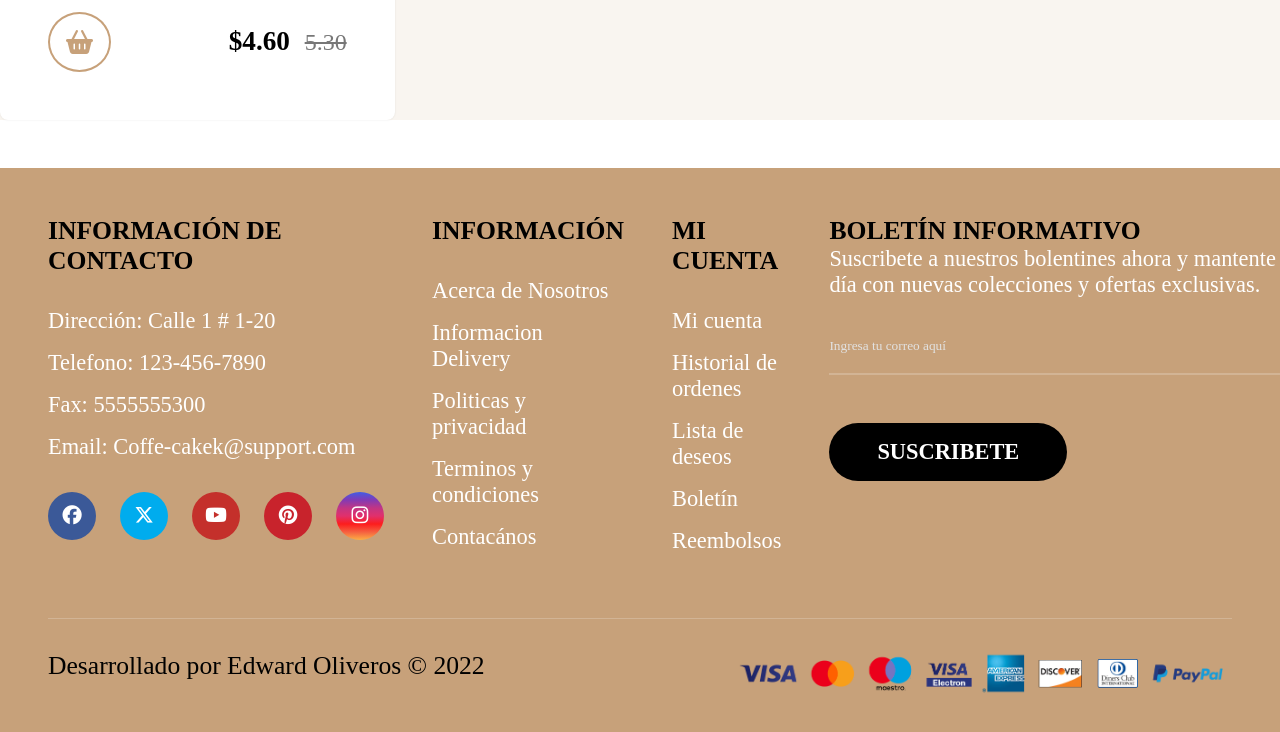
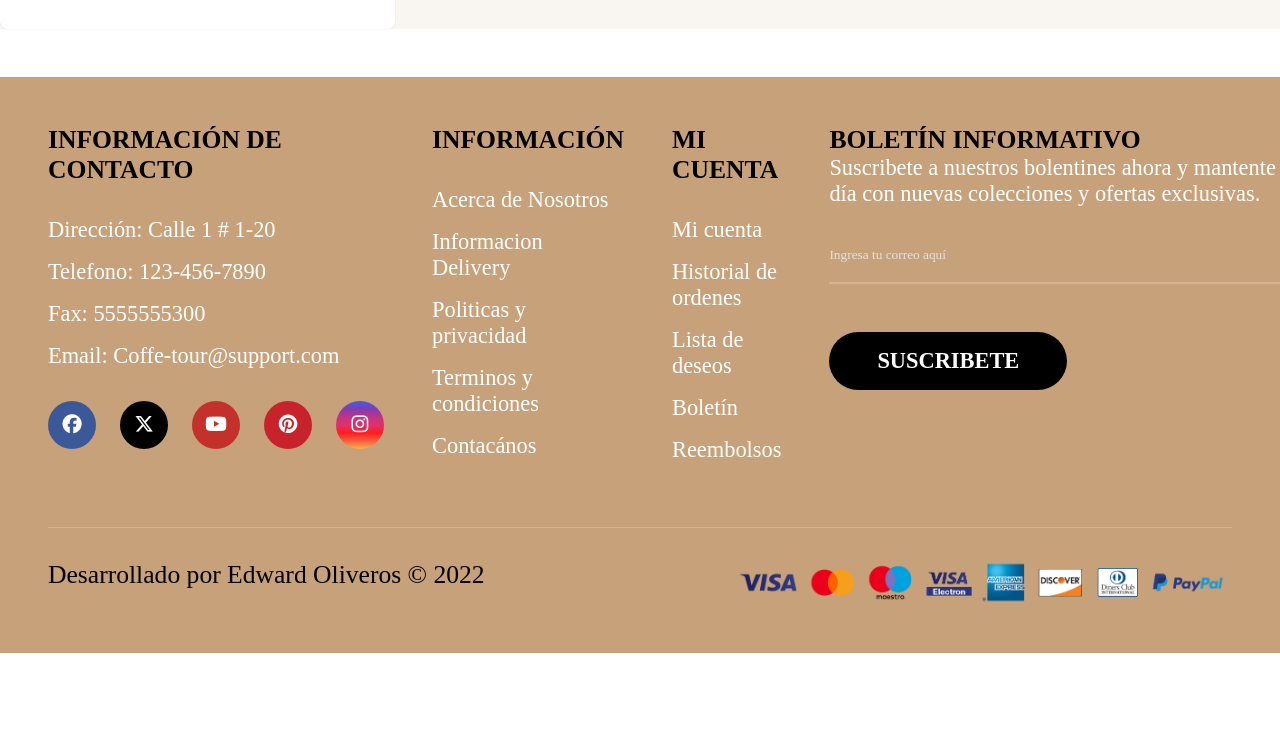
Before and after one commit to EdwardOliveros/Coffee-Shop-WEB, a plain HTML site: page index.html in a window 1280 px wide. Shown: the part 3026-3758 px from the top of the page. After the commit the page ends 3679 px from the top, so only its background shows below. Drawn offline with Linux system fonts and the light colour scheme; a web font is replaced by a local one.

Commit message:
tercer-commit

```diff
--- a/css/styles.css
+++ b/css/styles.css
@@ -637,7 +637,7 @@
 }
 
 .twitter{
-    background-color: #00acee;
+    background-color: #000;
 }
 
 .youtube{
--- a/index.html
+++ b/index.html
@@ -171,7 +171,7 @@
                 <div class="card-product">
                     <!--CONTENEDOR IMAGEN-->
                     <div class="container-img">
-                        <img src="img/cafe-irish.jpg" alt="Cafe Irish">
+                        <img src="img/irlandes-frappe.webp" alt="Cafe Irish">
                         <span class="discount">-13%</span>
 
                         <div class="button-group">
@@ -322,7 +322,7 @@
                         <li>Dirección: Calle 1 # 1-20</li>
                         <li>Telefono: 123-456-7890</li>
                         <li>Fax: 5555555300</li>
-                        <li>Email: Coffe-cakek@support.com</li>
+                        <li>Email: Coffe-tour@support.com</li>
                     </ul>
 
                     <div class="social-icons">
```
Also changed, not shown: img/irlandes-frappe.webp (added).
